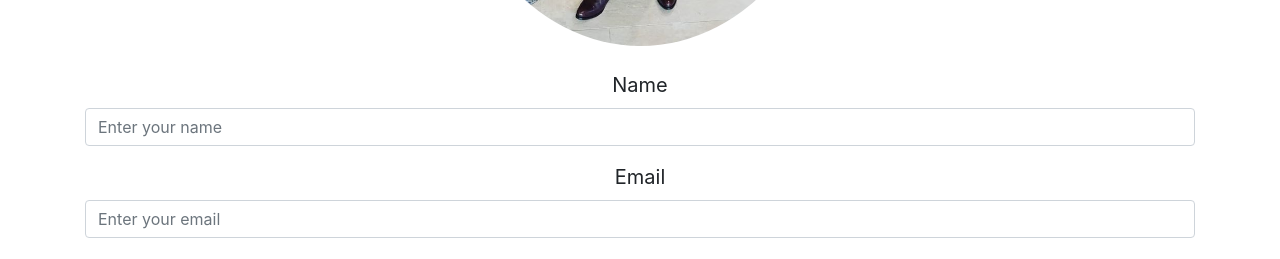
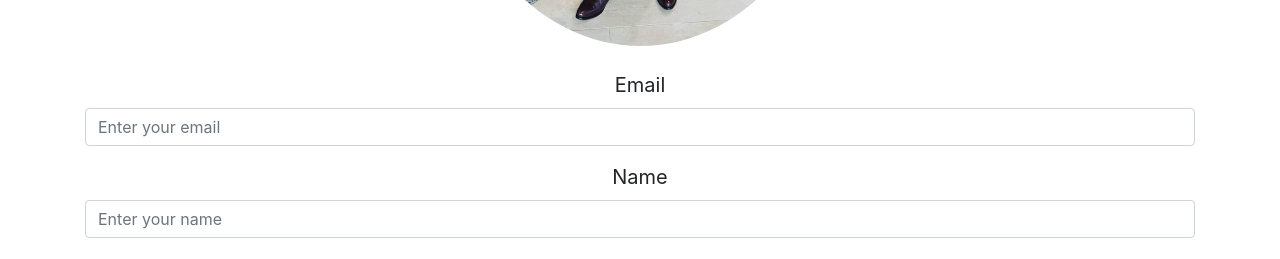
Before and after one commit to RorroRojas3/rorrorojas3.github.io, a React (Create React App) app: page /about in a window 1280 px wide. Shown: the part 539-798 px from the top of the page. Built offline with nearby package versions, Linux system fonts and the light colour scheme.

Commit message:
Added pages folder | created and implemented routes | need to work on Resume

```diff
--- a/src/App.js
+++ b/src/App.js
@@ -1,27 +1,11 @@
 // React components
 import React from "react";
-import { BrowserRouter, Switch, Route } from "react-router-dom";
 
 // My Components
-import Home from "./components/Home";
-import Contact from "./components/Contact";
-import Resume from "./components/Resume";
-import Projects from "./components/Projects";
-import Layout from "./components/Layout";
+import Routes from "./routes/Routes";
 
 function App() {
-  return (
-    <BrowserRouter basename={process.env.PUBLIC_URL}>
-      <Switch>
-        <Layout>
-          <Route path="/" exact component={Home}></Route>
-          <Route path="/resume" exact component={Resume}></Route>
-          <Route path="/about" exact component={Contact}></Route>
-          <Route path="/projects" exact component={Projects}></Route>
-        </Layout>
-      </Switch>
-    </BrowserRouter>
-  );
+  return <Routes />;
 }
 
 export default App;
--- a/src/components/Contact.js
+++ b/src/pages/Contact.js
@@ -28,21 +28,21 @@ const Contact = () => {
               action="https://formspree.io/rorro.irg@gmail.com"
             >
               <div className="form-group">
+                <label for="email">Email</label>
+                <input
+                  className="form-control"
+                  type="email"
+                  placeholder="Enter your email"
+                  name="_replyto"
+                />
+              </div>
+              <div className="form-group">
                 <label for="name">Name</label>
                 <input
                   className="form-control"
                   type="text"
                   placeholder="Enter your name"
                   name="name"
-                />
-              </div>
-              <div className="form-group">
-                <label for="email">Email</label>
-                <input
-                  className="form-control"
-                  type="email"
-                  placeholder="Enter your email"
-                  name="_replyto"
                 />
               </div>
               <div className="form-group">
--- a/src/components/Projects.js
+++ b/src/pages/Projects.js
@@ -4,8 +4,8 @@ import { slideInDown } from "react-animations";
 import Radium, { StyleRoot } from "radium";
 
 // My Components
-import ProjectBox from "./ProjectBox";
-import Loading from "./Loading";
+import ProjectBox from "../components/ProjectBox";
+import Loading from "../components/Loading";
 
 class Projects extends Component {
   constructor(props) {
--- a/src/components/Resume.js
+++ b/src/pages/Resume.js
@@ -4,8 +4,8 @@ import { fadeIn } from "react-animations";
 import Radium, { StyleRoot } from "radium";
 
 // My Components
-import Company from "./Company";
-import Skills from "./Skills";
+import Company from "../components/Company";
+import Skills from "../components/Skills";
 
 // Files
 import resume from "../documents/Rodrigo-Rojas-Resume.pdf";
--- /dev/null
+++ b/src/routes/Routes.js
@@ -0,0 +1,26 @@
+import React from "react";
+import { BrowserRouter, Switch, Route } from "react-router-dom";
+
+// My Components
+import Home from "../pages/Home";
+import Contact from "../pages/Contact";
+import Resume from "../pages/Resume";
+import Projects from "../pages/Projects";
+import Layout from "../components/Layout";
+
+const Routes = () => {
+  return (
+    <BrowserRouter basename={process.env.PUBLIC_URL}>
+      <Switch>
+        <Layout>
+          <Route path="/" exact component={Home}></Route>
+          <Route path="/resume" exact component={Resume}></Route>
+          <Route path="/about" exact component={Contact}></Route>
+          <Route path="/projects" exact component={Projects}></Route>
+        </Layout>
+      </Switch>
+    </BrowserRouter>
+  );
+};
+
+export default Routes;
```
Also changed, not shown: src/pages/Home.js (renamed from src/components/Home.js), 1 other file (tests, documents, lock files or other folders).
